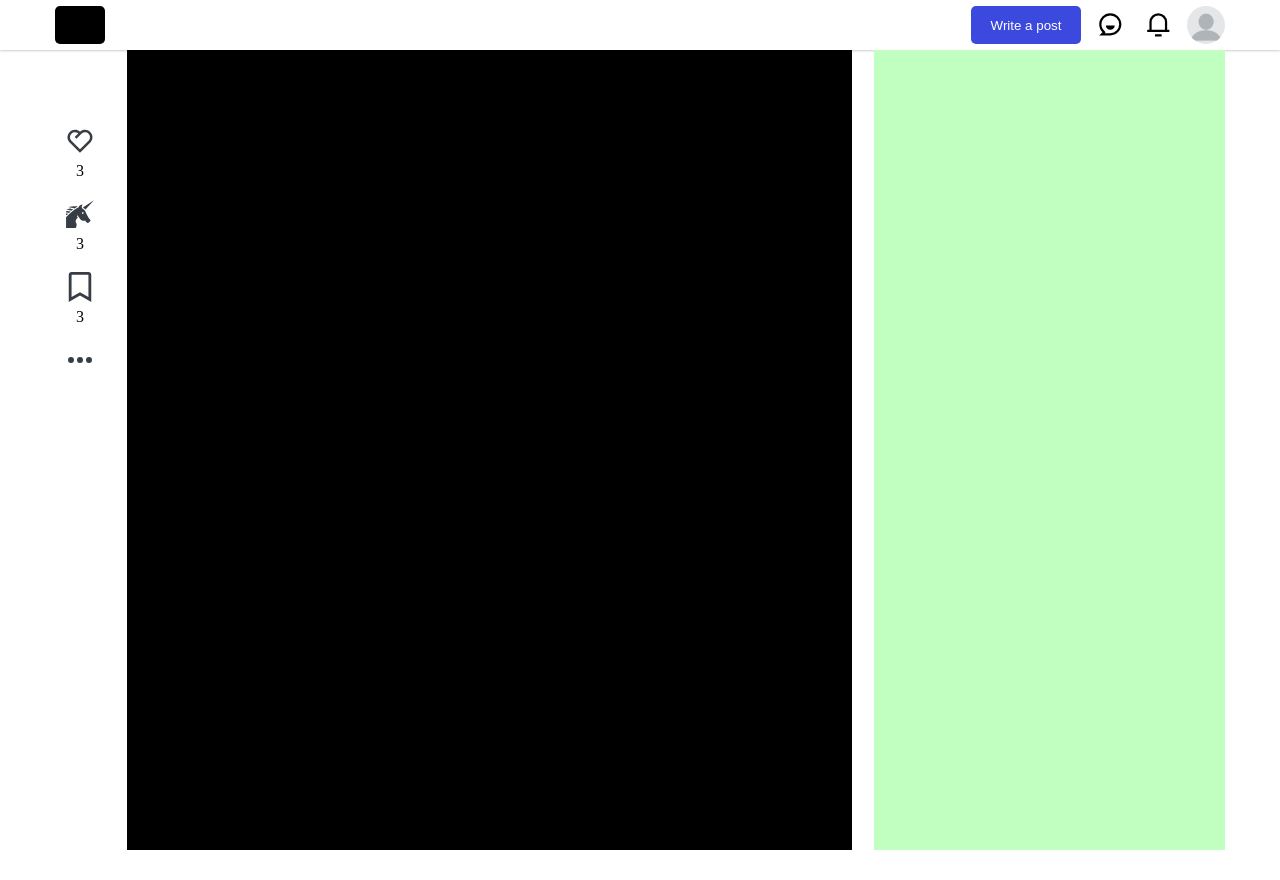
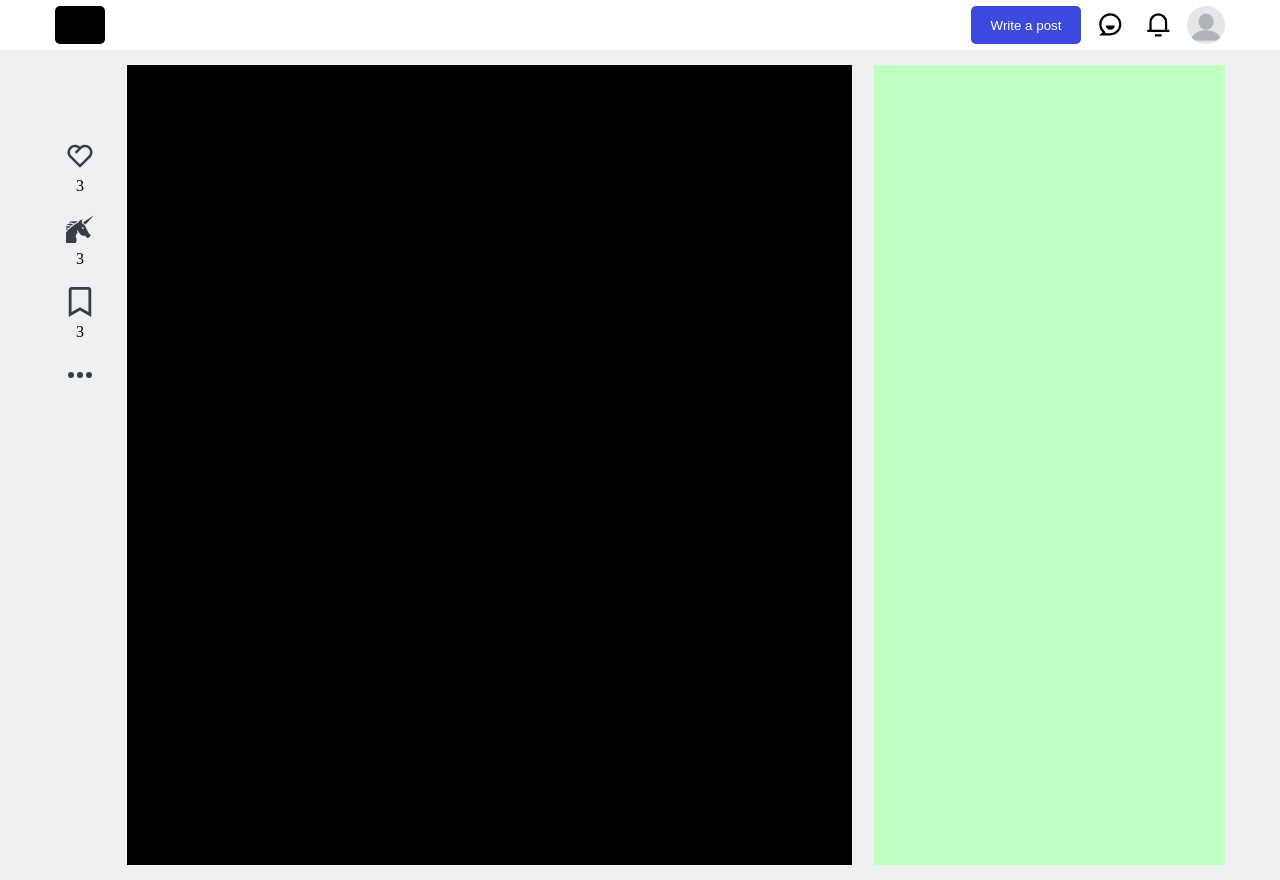
Before and after one commit to cjuniordev/blog-post-react, a React (Create React App) app: page / in a window 1280 px wide. Before the commit the page ends 850 px from the top, so only its background shows below. Built offline with nearby package versions, Linux system fonts and the light colour scheme.

Commit message:
Defining background and spaces on the page

```diff
--- a/src/pages/Post/style.js
+++ b/src/pages/Post/style.js
@@ -3,10 +3,12 @@ import styled from 'styled-components';
 export const Container = styled.div`
   height: 100vh;
 
-  padding: 0 55px;
+  padding: 15px 55px;
 
   display: flex;
   flex-direction: row;
   align-item: center;
   justify-content: space-between;
+
+  background-color: #EEF0F1;
 `;
```
